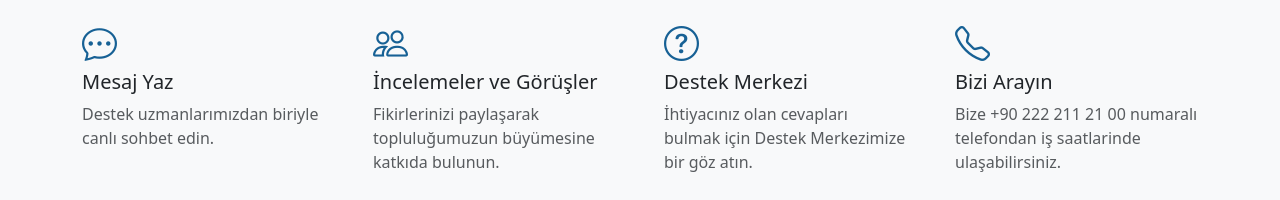
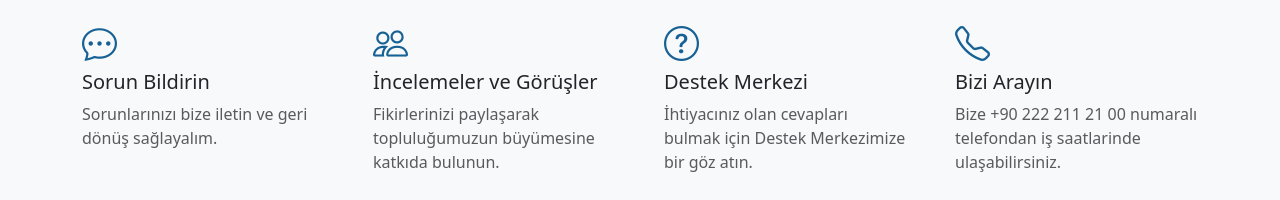
Before and after one commit to batikanyeginol/falan, a plain HTML site: page WT-3083P/contact.html in a window 1280 px wide. Shown: the part 951-1151 px from the top of the page. Drawn offline with nearby package versions, Linux system fonts and the light colour scheme.

Commit message:
Update contact.html

```diff
--- a/WT-3083P/contact.html
+++ b/WT-3083P/contact.html
@@ -73,8 +73,8 @@
                     <div class="row gx-5 row-cols-2 row-cols-lg-4 py-5 ">
                         <div class="col">
                             <div> <i class="bi bi-chat-dots"></i></div>
-                            <div class="h5 mb-2">Mesaj Yaz</div>
-                            <p class="text-muted mb-0">Destek uzmanlarımızdan biriyle canlı sohbet edin.</p>
+                            <div class="h5 mb-2">Sorun Bildirin</div>
+                            <p class="text-muted mb-0">Sorunlarınızı bize iletin ve geri dönüş sağlayalım.</p>
                         </div>
                         <div class="col">
                             <div> <i class="bi bi-people"></i>
```
